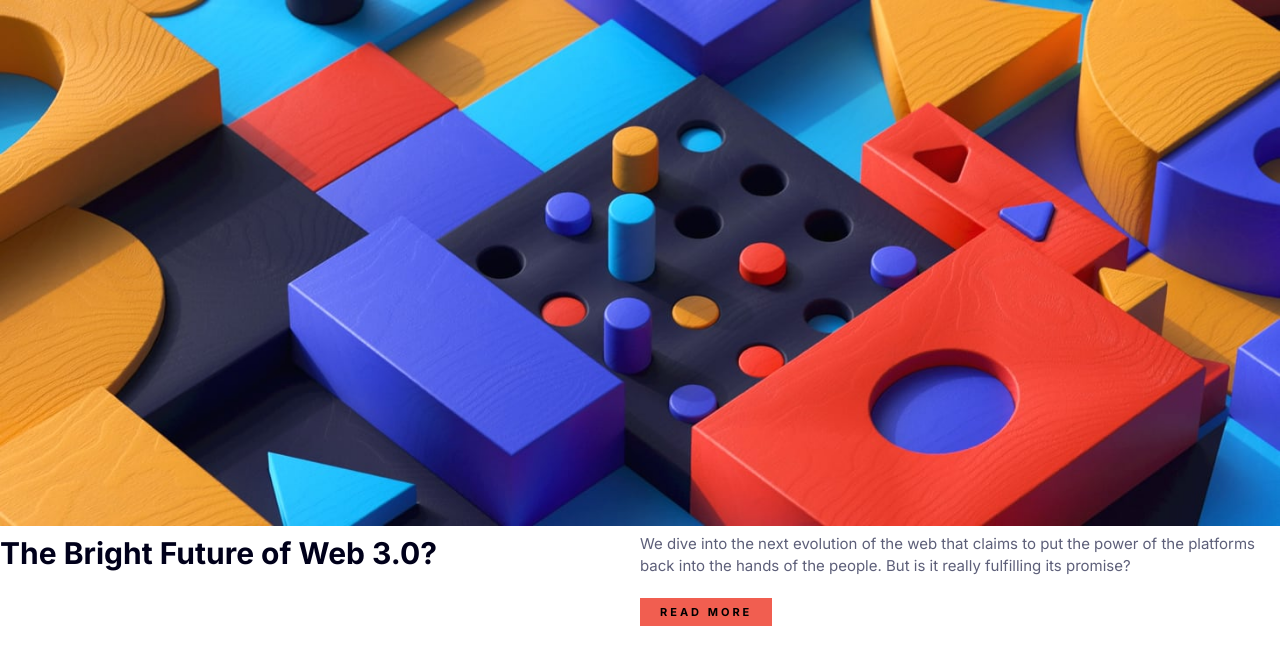
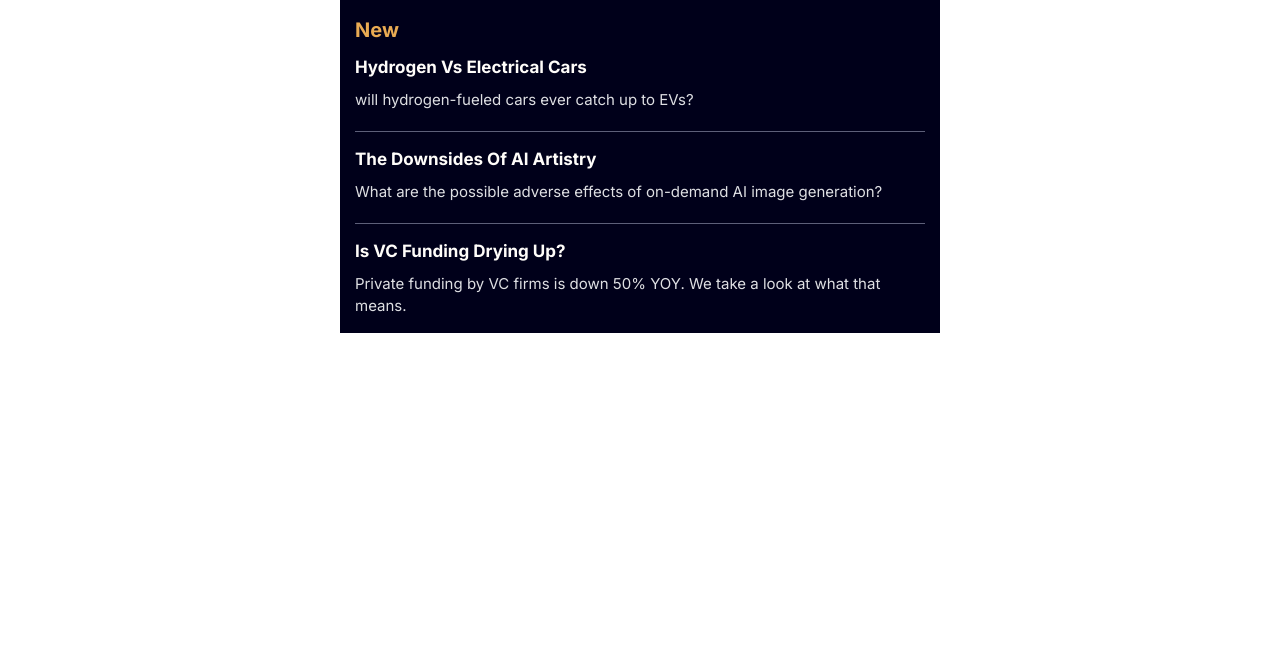
Before and after one commit to samimkabiru/news-homepage, a plain HTML site: page index.html in a window 1280 px wide. Drawn offline with Linux system fonts and the light colour scheme.

Commit message:
Make changes to the news component.

```diff
--- a/css/styles.css
+++ b/css/styles.css
@@ -118,7 +118,6 @@ p {
 .media__heading {
   font-weight: bold;
   color: hsl(240, 100%, 5%);
-  cursor: pointer;
   transition: color 0.2s;
   text-decoration: none;
 }
@@ -153,7 +152,7 @@ p {
 .news {
   background: hsl(240, 100%, 5%);
   padding: 1.5rem;
-  max-width: 45rem;
+  max-width: 60rem;
   margin: 0 auto;
 }
 
@@ -178,7 +177,6 @@ p {
   text-transform: capitalize;
   font-weight: bold;
   font-size: 1.7rem;
-  cursor: pointer;
   transition: color 0.2s;
   text-decoration: none;
   margin-bottom: 0.8rem;
--- a/index.html
+++ b/index.html
@@ -14,29 +14,26 @@
     />
   </head>
   <body>
-    <section class="card">
-      <picture class="card__image">
-        <source
-          media="(max-width: 700px)"
-          srcset="images/image-web-3-mobile.jpg"
-        />
-        <source
-          media="(min-width: 701px)"
-          srcset="images/image-web-3-desktop.jpg"
-        />
-        <img src="images/image-web-3-mobile.jpg" alt="Shapes" />
-      </picture>
-      <div class="grid grid--2x2">
-        <h1>The Bright Future of Web 3.0?</h1>
-        <div>
-          <p class="card__text">
-            We dive into the next evolution of the web that claims to put the
-            power of the platforms back into the hands of the people. But is it
-            really fulfilling its promise?
-          </p>
-          <button class="btn btn--primary">read more</button>
-        </div>
-      </div>
+    <section class="news">
+      <h2 class="news__latest">New</h2>
+      <article class="news__article">
+        <a class="news__heading" href="#">hydrogen vs electrical cars</a>
+        <p>will hydrogen-fueled cars ever catch up to EVs?</p>
+      </article>
+      <article class="news__article">
+        <a class="news__heading" href="#">The Downsides of AI Artistry</a>
+        <p>
+          What are the possible adverse effects of on-demand AI image
+          generation?
+        </p>
+      </article>
+      <article class="news__article">
+        <a class="news__heading" href="#">Is VC Funding Drying Up?</a>
+        <p>
+          Private funding by VC firms is down 50% YOY. We take a look at what
+          that means.
+        </p>
+      </article>
     </section>
   </body>
 </html>
```
